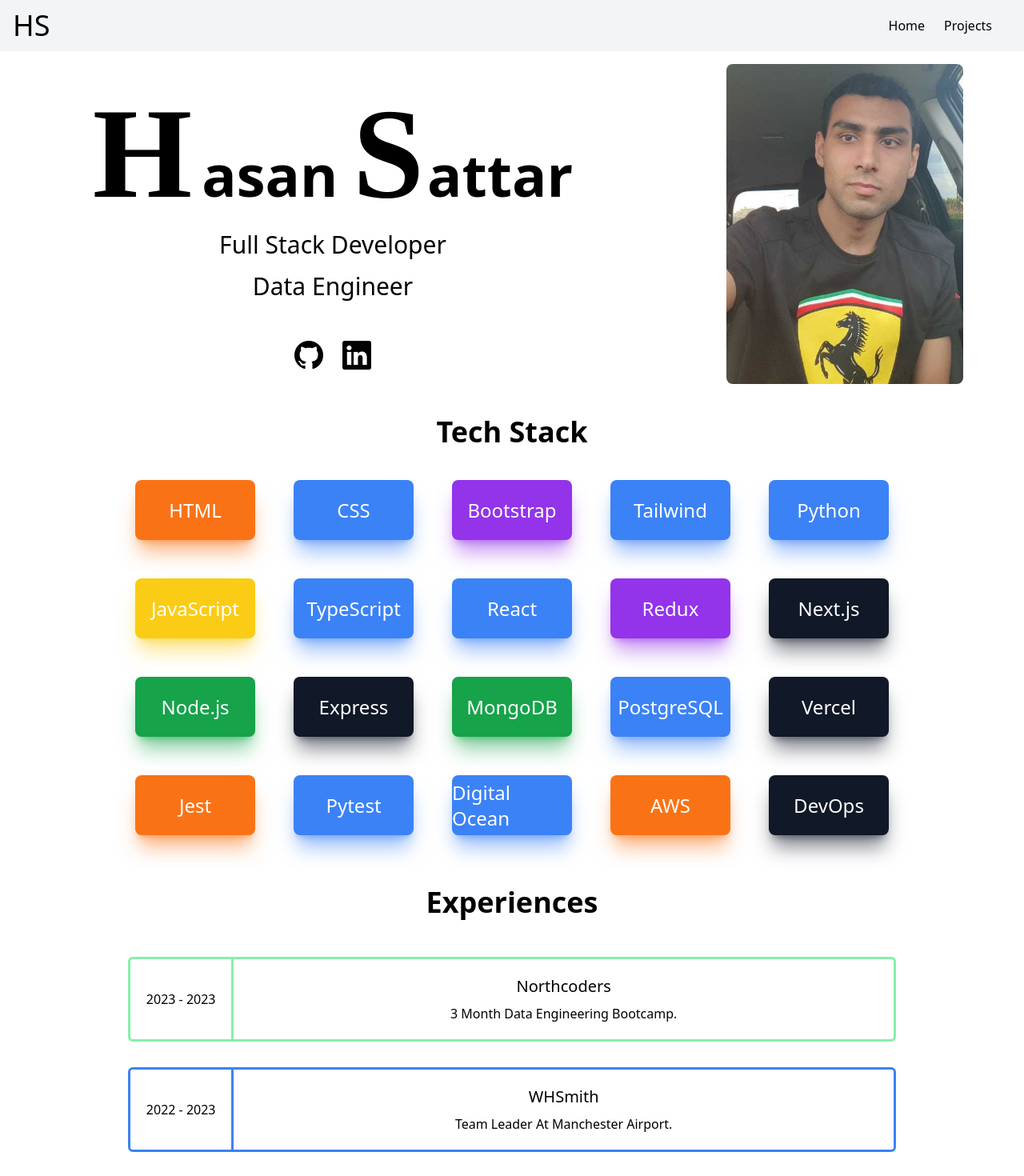
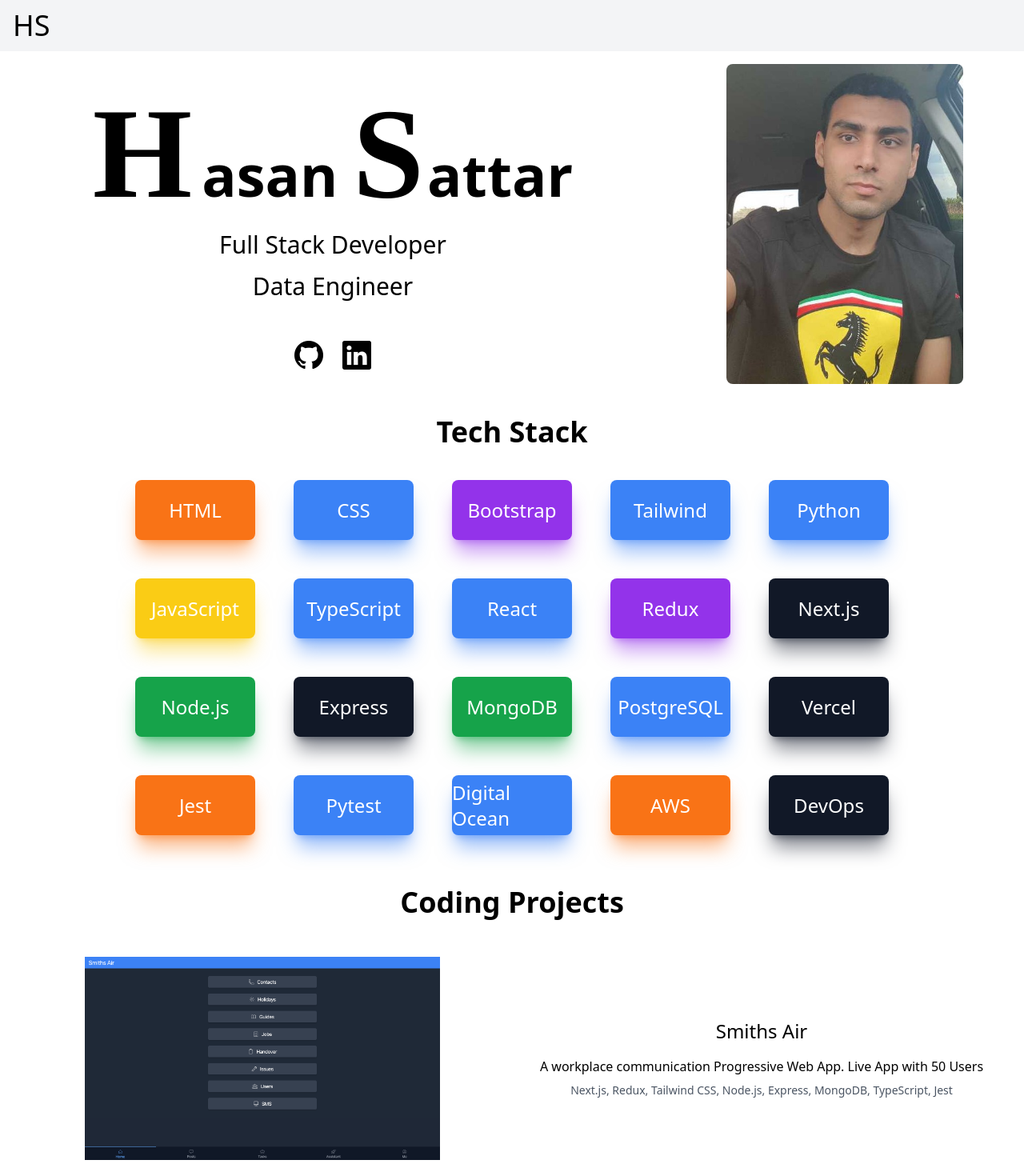
Before and after one commit to hsattar/hasan-sattar, a Next.js app: page / in a window 1280 px wide. Shown: the top 1470 px of the page at 80% size. Built offline with nearby package versions, Linux system fonts and the light colour scheme; a web font is replaced by a local one.

Commit message:
added projects onto first page and removed navbar linjks

```diff
--- a/components/Navbar.tsx
+++ b/components/Navbar.tsx
@@ -4,10 +4,10 @@
     return (
         <nav className="flex justify-between items-center px-4 py-3 bg-gray-100 select-none">
             <Link href="/"><a className="text-4xl cursor-pointer">HS</a></Link>
-            <div>
+            {/* <div>
                 <Link href="/"><a className="mr-6">Home</a></Link>
                 <Link href="/projects"><a className="mr-6">Projects</a></Link>
-            </div>
+            </div> */}
         </nav>
     )
 }
--- a/components/coding-projects/CodingProjects.tsx
+++ b/components/coding-projects/CodingProjects.tsx
@@ -4,7 +4,7 @@
 export default function CodingProjects() {
     return (
         <>
-        <h2 className="text-center text-4xl font-semibold my-8 select-none">Coding Projects</h2>
+        <h2 className="text-center text-4xl font-semibold my-8 select-none mt-16">Coding Projects</h2>
         { codingProjects.map((project, index) => <SingleCodingProject key={index} {...project} />) }
         </>
     )
--- a/data/codingProjects.ts
+++ b/data/codingProjects.ts
@@ -3,7 +3,7 @@
     link: "https://smithsair.co.uk",
     title: 'Smiths Air',
     subtitle: "Solo Project",
-    description: "A workplace communication PWA. Live Production App - 50 Users, ~ 20 DAU.",
+    description: "A workplace communication Progressive Web App. Live App with 50 Users",
     technologies: "Next.js, Redux, Tailwind CSS, Node.js, Express, MongoDB, TypeScript, Jest",
     direction: "md:flex-row"
 }, {
--- a/pages/index.tsx
+++ b/pages/index.tsx
@@ -2,12 +2,16 @@
 import Experiences from '../components/experiences/Experiences'
 import HeroSection from '../components/HeroSection'
 import TechStack from '../components/technologies/TechStack'
+import ReusableHead from '../components/ReusableHead'
+import CodingProjects from '../components/coding-projects/CodingProjects'
 
 const Home: NextPage = () => {
   return (
     <>
         <HeroSection />
         <TechStack />
+        <ReusableHead title="Hasan Sattar - Projects" />
+        <CodingProjects />
         <Experiences />
     </>
   )
```
